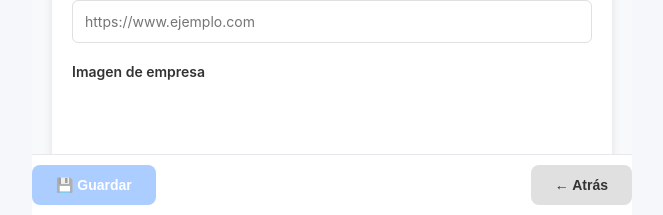
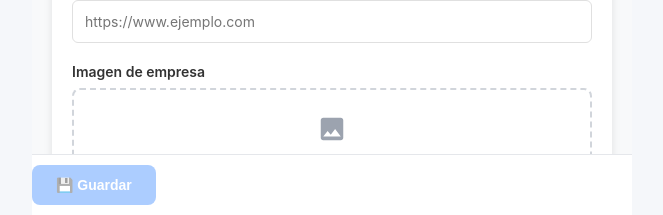
Before and after one commit to ron981010/SmartBoiler, an Angular app: page /company-ficha in a window 1280 px wide. Shown: the part 585-800 px from the top of the page, without its empty margins (308-971 px from the left). Built offline with nearby package versions, Linux system fonts and the light colour scheme; no server answers; sample sign-in values are in the browser's storage.

Commit message:
Include database and uploads for Render seed, fix company form UX

```diff
--- a/package.json
+++ b/package.json
@@ -6,6 +6,7 @@
     "ng": "ng",
     "start": "ng serve --proxy-config proxy.conf.json",
     "build": "npx ng build --configuration production && cd backend && npm install",
+    "seed:render": "node -e \"const fs=require('fs'),p=require('path');const d=p.join(__dirname,'backend','data');fs.mkdirSync(d,{recursive:true});const src=p.join(__dirname,'backend','database.db');const dst=p.join(d,'database.db');if(!fs.existsSync(dst)&&fs.existsSync(src)){fs.copyFileSync(src,dst);console.log('Seeded database.db')}else{console.log('DB exists or no seed')};const su=p.join(__dirname,'backend','uploads');const du=p.join(d,'uploads');if(!fs.existsSync(du))fs.mkdirSync(du,{recursive:true});if(fs.existsSync(su)){fs.readdirSync(su).forEach(f=>{if(f==='.gitkeep')return;const s2=p.join(su,f),d2=p.join(du,f);if(!fs.existsSync(d2)){fs.copyFileSync(s2,d2);console.log('Seeded',f)}})}\"",
     "start:render": "node backend/server.js",
     "watch": "ng build --watch --configuration development",
     "test": "ng test"
--- a/render.yaml
+++ b/render.yaml
@@ -3,7 +3,7 @@ services:
     name: enerapp
     runtime: node
     plan: free
-    buildCommand: npm install --include=dev && npm run build
+    buildCommand: npm install --include=dev && npm run build && npm run seed:render
     startCommand: npm run start:render
     envVars:
       - key: JWT_SECRET
--- a/src/app/components/company-ficha/company-ficha.component.html
+++ b/src/app/components/company-ficha/company-ficha.component.html
@@ -109,8 +109,8 @@
           </button>
         </div>
 
-        <!-- Upload placeholder - only show when editing -->
-        <div class="image-placeholder" *ngIf="!imagePreview && isEditing">
+        <!-- Upload placeholder - show when editing or creating new -->
+        <div class="image-placeholder" *ngIf="!imagePreview && (isEditing || !ficha)">
           <label class="image-upload-label">
             <svg viewBox="0 0 24 24" fill="currentColor">
               <path d="M21 19V5c0-1.1-.9-2-2-2H5c-1.1 0-2 .9-2 2v14c0 1.1.9 2 2 2h14c1.1 0 2-.9 2-2zM8.5 13.5l2.5 3.01L14.5 12l4.5 6H5l3.5-4.5z"/>
@@ -142,7 +142,7 @@
         <span *ngIf="loading">Guardando...</span>
       </button>
 
-      <button type="button" class="back-btn-action" (click)="goBack()">← Atrás</button>
+      <button type="button" class="back-btn-action" (click)="goBack()" *ngIf="ficha">← Atrás</button>
 
       <!-- Si SÍ está editando: Guardar cambios -->
       <button
--- a/src/app/components/company-ficha/company-ficha.component.ts
+++ b/src/app/components/company-ficha/company-ficha.component.ts
@@ -190,7 +190,7 @@ export class CompanyFichaComponent implements OnInit, OnDestroy {
   }
 
   onImageSelected(event: any) {
-    if (!this.isEditing) {
+    if (!this.isEditing && this.ficha) {
       return;
     }
 
@@ -271,11 +271,20 @@ export class CompanyFichaComponent implements OnInit, OnDestroy {
       image_path: formValues.image_path ? (formValues.image_path.startsWith('data:') ? `[base64 image - ${(formValues.image_path.length / 1024).toFixed(2)}KB]` : formValues.image_path) : '[empty]'
     });
 
+    const isNewFicha = !this.ficha;
+
     this.companyFichaService.saveCompanyFicha(formValues)
       .pipe(takeUntil(this.destroy$))
       .subscribe({
         next: (response) => {
           this.loading = false;
+
+          // If first time creating, go to dashboard
+          if (isNewFicha) {
+            console.log('✓ Company ficha created, navigating to dashboard');
+            this.router.navigate(['/dashboard']);
+            return;
+          }
 
           // Reload ficha to get the saved data from server
           this.companyFichaService.getCompanyFicha()
```
Also changed, not shown: 33 other files (tests, documents, lock files or other folders).
